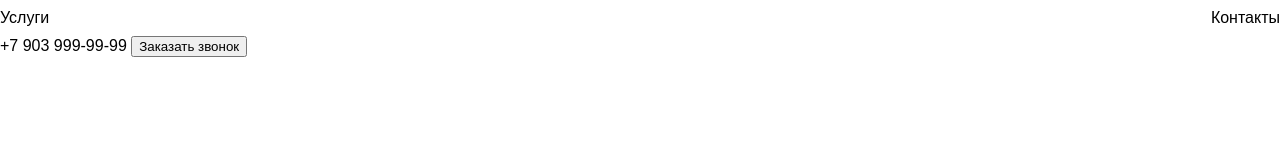
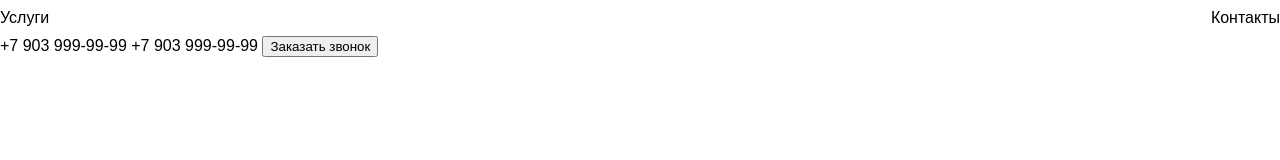
Before and after one commit to Mukhtar-Pasha/aps, a plain HTML site: page index.html in a window 1280 px wide. Drawn offline with Linux system fonts and the light colour scheme.

Commit message:
Update index.html

```diff
--- a/index.html
+++ b/index.html
@@ -18,7 +18,7 @@
         </nav>
         <div>
             <a href="tel:+79039999999">+7 903 999-99-99</a>
-
+             <a href="tel:+79039999999">+7 903 999-99-99</a>
             <button>Заказать звонок</button>
         </div>
 
```
